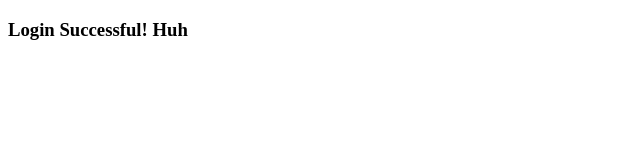
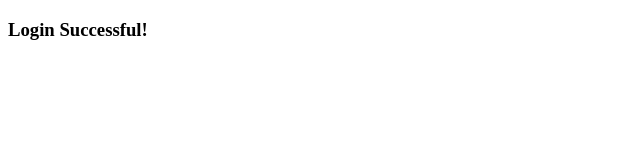
Before and after one commit to vihaanphilip/Simple-login-system, a website: page frontend/public/index.html in a window 1280 px wide. Shown: the full height of the page, 0-640 px from the left. Drawn offline with Linux system fonts and the light colour scheme.

```diff
--- a/frontend/package.json
+++ b/frontend/package.json
@@ -11,6 +11,7 @@
   "author": "",
   "license": "ISC",
   "dependencies": {
-    "express": "^4.18.2"
+    "express": "^4.18.2",
+    "jsonwebtoken": "^9.0.1"
   }
 }
--- a/frontend/public/index.html
+++ b/frontend/public/index.html
@@ -6,6 +6,6 @@
     <title>Simple Login System</title>
 </head>
 <body>
-    <h3>Login Successful! Huh</h3>
+    <h3>Login Successful!</h3>
 </body>
 </html>
```
Also changed, not shown: 1 other file.
